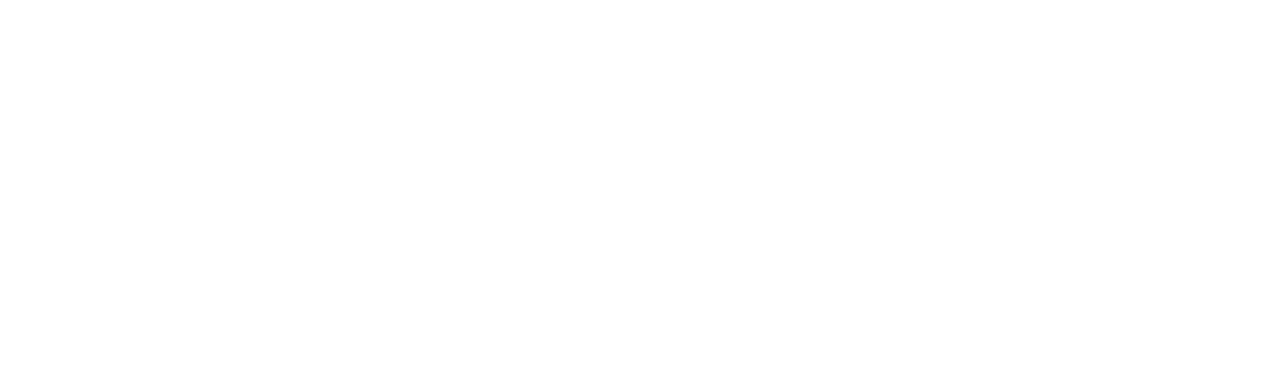
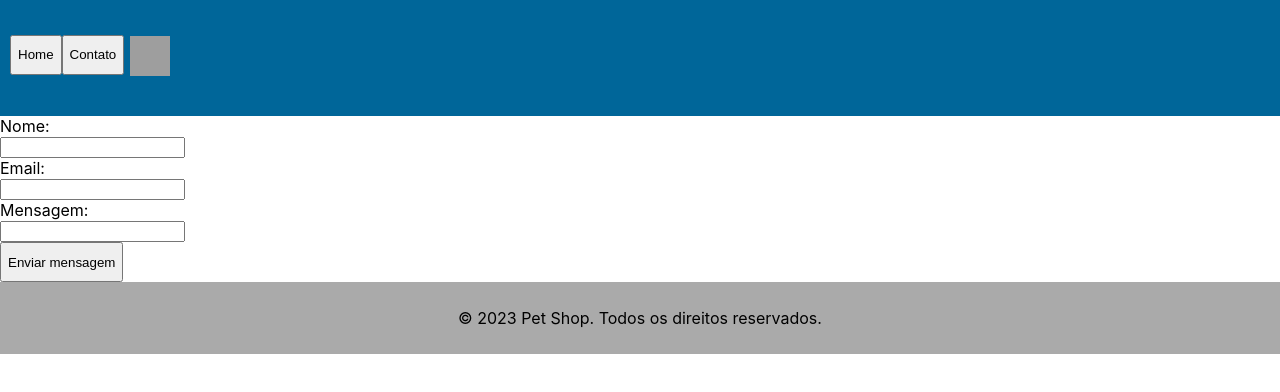
Before and after one commit to Pones2/Projeto-SCC0219, a React (Create React App) app: page /contato in a window 1280 px wide. Before the commit this address had no page. Shown: the top 392 px of the page. Built offline with nearby package versions, Linux system fonts and the light colour scheme; grey boxes are pictures that could not be loaded.

Commit message:
contact oage made

```diff
--- a/src/App.jsx
+++ b/src/App.jsx
@@ -1,7 +1,9 @@
 import React from 'react';
 import './App.css';
-import { Routes, Route} from 'react-router-dom';
+import { Routes, Route, useNavigate} from 'react-router-dom';
 
+import Home from './Pages/Home/Home';
+import Contact from './Pages/Contact/Contact';
 
 import Button from './Components/Button/Button';
 import Header from './Components/Header/Header';
@@ -10,31 +12,20 @@
 const App = () => {
   //const message = 'Hello World';
   const [message, setMessage] = React.useState('Hello World');
+  const navigate = useNavigate();
 
   return (
     <>
     <Routes>
       <Route path="/" exact element = {
         <>
-          <Header />
-          <div className='container'>
-            {message}
-          </div>
-
-          <Button onClick = {() => setMessage("oi")}> oi </Button>
-          <Footer />
+          <Home />
         </>
       }></Route>
 
-      <Route path="/about" element = {
+      <Route path="/contato" element = {
         <>
-        <Header />
-        <div className='container'>
-          {message}
-        </div>
-
-        <Button onClick = {() => setMessage("oi")}> oi mane </Button>
-        <Footer />
+          <Contact />
       </>
       }/>
     </Routes>
--- a/src/Components/Header/Header.jsx
+++ b/src/Components/Header/Header.jsx
@@ -1,4 +1,5 @@
 import React from "react";
+import { useNavigate } from "react-router-dom";
 
 import Button from "../Button/Button";
 
@@ -7,13 +8,16 @@
 import "./Header.css";
 
 const Header = () => {
+
+    const navigate = useNavigate();
+
     return (
         <>
             <header>
                 <nav>
                     <ul>
-                        <Button> Home </Button>
-                        <Button> About </Button>
+                        <Button onClick={() => navigate("/")}> Home </Button>
+                        <Button onClick={() => navigate("/contato")}> Contato </Button>
 
                         <Dropdown className="dropdown">
                             <Button className={"dropdownContent"}> Home </Button> <br></br>
--- /dev/null
+++ b/src/Components/Label/Label.jsx
@@ -0,0 +1,16 @@
+import React from "react";
+
+import "./Label.css";
+
+// label component. The name inside it is determined by the child.
+
+const Label = (props) => {
+    return (
+        <>
+        <label for={props.id}> {props.children} </label> <br></br>
+        <input type="text" id={props.id} name={props.id}></input>
+        </>
+    );
+}
+
+export default Label;
--- /dev/null
+++ b/src/Pages/Contact/Contact.jsx
@@ -0,0 +1,23 @@
+import React from "react";
+
+import "./Contact.css";
+
+import Button from "../../Components/Button/Button";
+import Footer from "../../Components/Footer/Footer";
+import Header from "../../Components/Header/Header";
+import Label from "../../Components/Label/Label";
+
+const Contact = () => {
+    return (
+        <>
+            <Header />
+            <Label for="nome"> Nome: </Label> <br></br>
+            <Label for="email"> Email: </Label> <br></br>
+            <Label for="mensagem"> Mensagem: </Label> <br></br>
+            <Button> Enviar mensagem </Button>
+            <Footer />
+        </>
+    );
+}
+
+export default Contact;
--- /dev/null
+++ b/src/Pages/Home/Home.css
@@ -0,0 +1,9 @@
+.container {
+    max-width: 500px;
+    margin: 0 auto;
+    overflow: auto;
+    min-height: 300px;
+    border: 1px solid red;
+    padding: 10px;
+    border-radius: 5px;
+}
--- /dev/null
+++ b/src/Pages/Home/Home.jsx
@@ -0,0 +1,27 @@
+import React from 'react';
+import { useNavigate } from 'react-router-dom';
+
+import './Home.css';
+
+import Footer from '../../Components/Footer/Footer';
+import Header from '../../Components/Header/Header';
+import Button from '../../Components/Button/Button';
+
+const Home = () => {
+    const [message, setMessage] = React.useState('Hello World');
+    const navigate = useNavigate();
+
+    return (
+        <>
+          <Header />
+          <div className='container'>
+            {message}
+          </div>
+
+          <Button onClick = {() => navigate("/contato")}> oi </Button>
+          <Footer />
+        </>
+    );
+}
+
+export default Home;
```
Also changed, not shown: src/Components/Label/Label.css (added), src/Pages/Contact/Contact.css (added).
